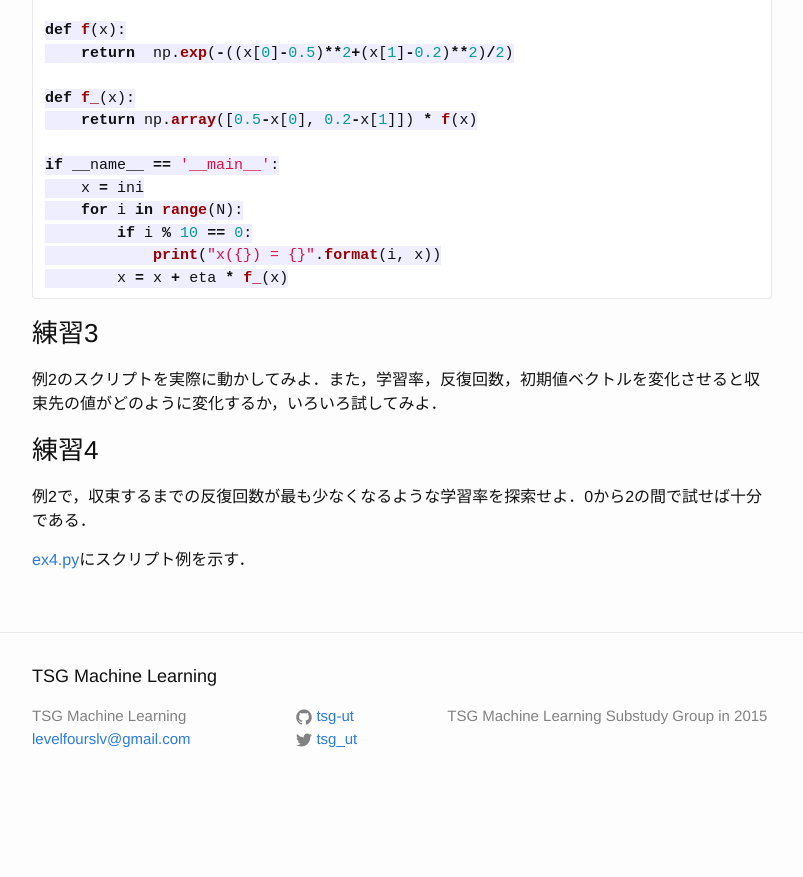
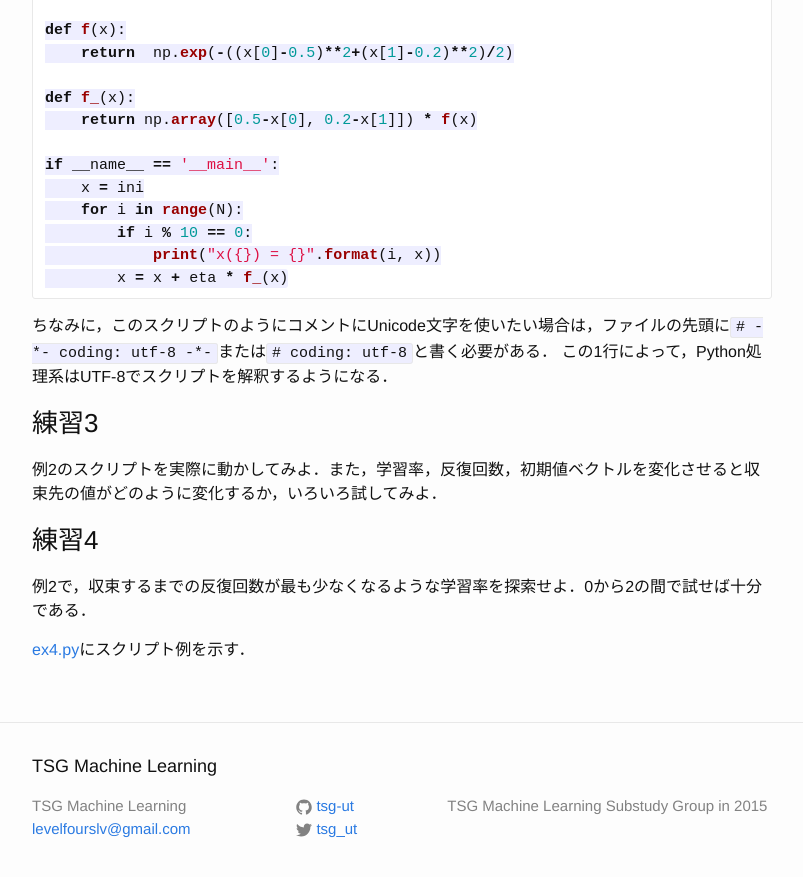
Before and after one commit to tsg-ut/ml2015, a Jekyll site: the page built from _posts/2015-05-11-lagrange-multiplier.markdown, in a window 1280 px wide and 900 px high, scrolled down 5895 px. Shown: the top 877 px of the window, without its empty margins (238-1041 px from the left). Built offline with Jekyll 4.4.1, drawn with Linux system fonts in a browser that asks for light colours; Markdown is read by kramdown in place of the engine named in the settings; formulas are drawn with MathJax 3; before the commit the page ends 6705 px from its top, so only the background shows below that.

Commit message:
fix #04 (for notation of char-coding)

````diff
--- a/_posts/2015-05-11-lagrange-multiplier.markdown
+++ b/_posts/2015-05-11-lagrange-multiplier.markdown
@@ -247,6 +247,9 @@ if __name__ == '__main__':
         x = x + eta * f_(x)
 ```
 
+ちなみに，このスクリプトのようにコメントにUnicode文字を使いたい場合は，ファイルの先頭に``# -*- coding: utf-8 -*-``または``# coding: utf-8``と書く必要がある．
+この1行によって，Python処理系はUTF-8でスクリプトを解釈するようになる．
+
 ### 練習3
 
 例2のスクリプトを実際に動かしてみよ．また，学習率，反復回数，初期値ベクトルを変化させると収束先の値がどのように変化するか，いろいろ試してみよ．
````
Also changed, not shown: 2 other files.
